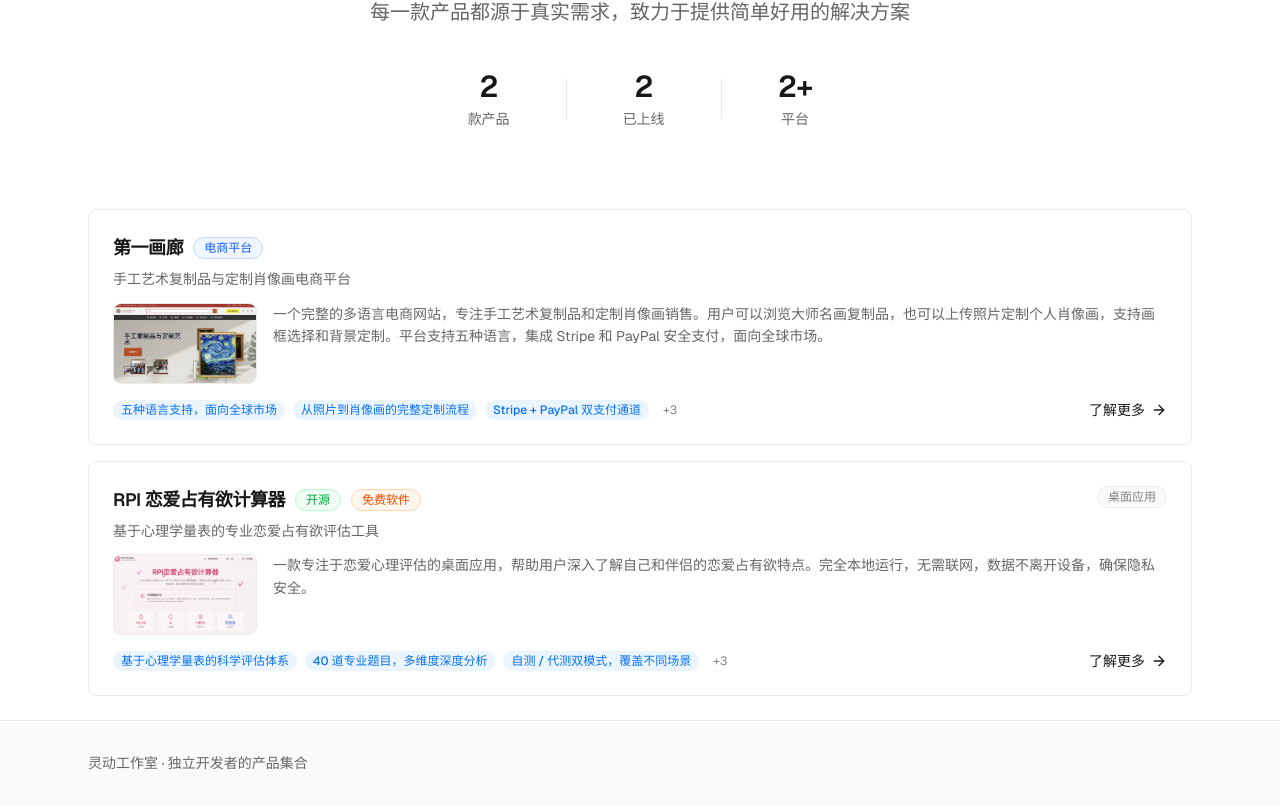
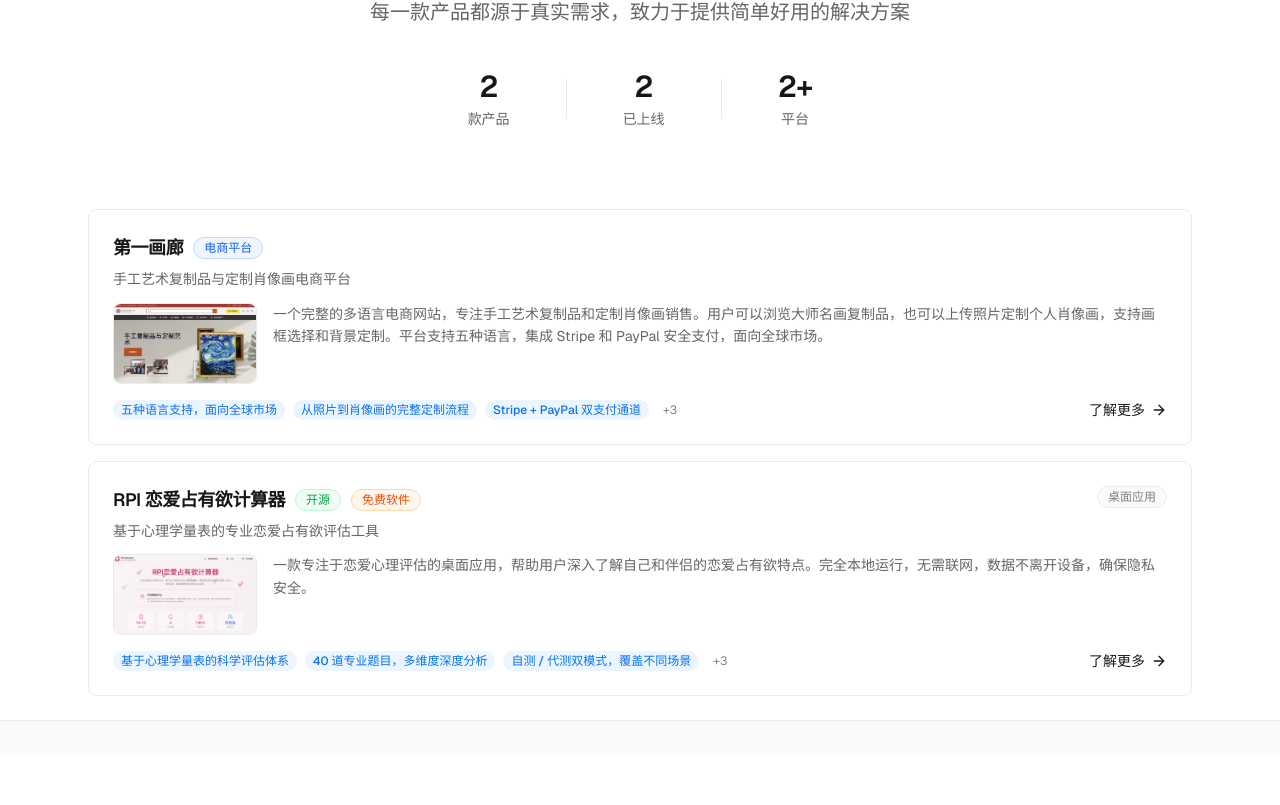
Before and after one commit to liangnan93u16/liangnan93u16.github.io, a React (Vite) app: page /#/ in a window 1280 px wide. Shown: the part 237-1042 px from the top of the page. After the commit the page ends 990 px from the top, so only its background shows below. Built offline with nearby package versions, Linux system fonts and the light colour scheme.

Commit message:
移除 Footer 中的品牌文字

```diff
--- a/src/components/Footer.tsx
+++ b/src/components/Footer.tsx
@@ -1,11 +1,7 @@
 export default function Footer() {
   return (
     <footer className="border-t border-[#ebebeb] bg-[#fafafa] mt-auto">
-      <div className="max-w-6xl mx-auto px-6 py-8">
-        <div className="flex flex-col sm:flex-row items-center justify-between gap-4 text-sm text-[#666]">
-          <p>灵动工作室 · 独立开发者的产品集合</p>
-        </div>
-      </div>
+      <div className="max-w-6xl mx-auto px-6 h-8" />
     </footer>
   );
 }
```
